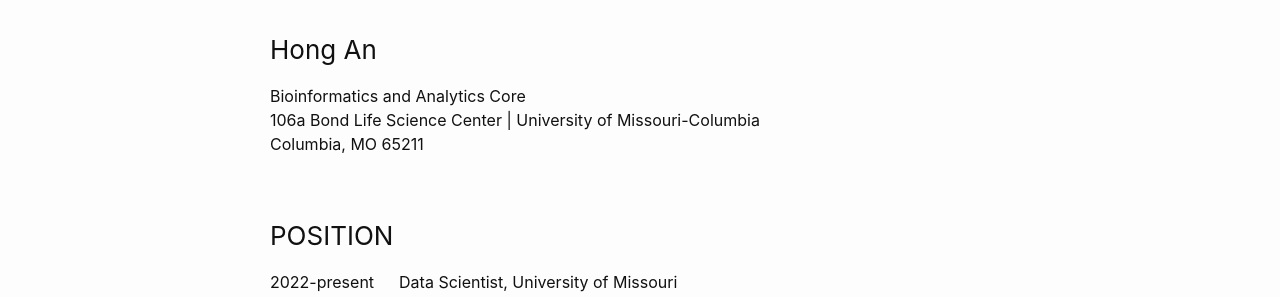
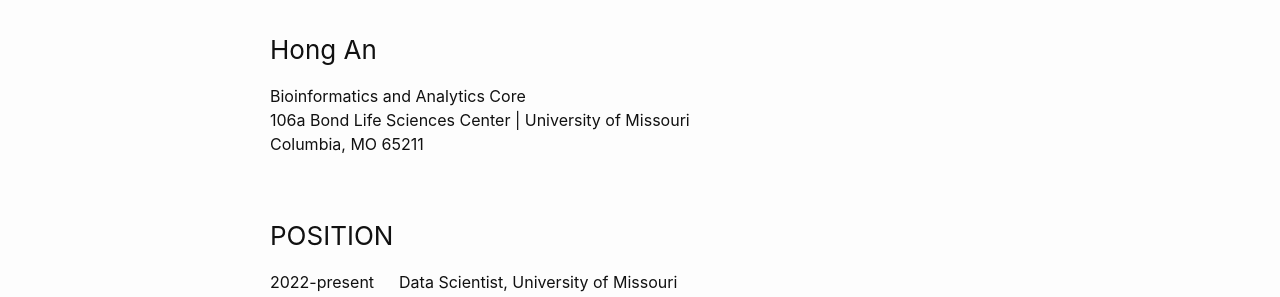
Before and after one commit to anhong11/anhong11.github.io, a Jekyll site: the page built from About.md, in a window 1280 px wide. Shown: the part 170-467 px from the top of the page. Built offline with Jekyll 4.4.1, drawn with Linux system fonts in a browser that asks for light colours.

Commit message:
Update About.md

```diff
--- a/About.md
+++ b/About.md
@@ -6,11 +6,11 @@ permalink: /About/
 
 ### Hong An
 Bioinformatics and Analytics Core
-106a Bond Life Science Center | University of Missouri-Columbia
+106a Bond Life Sciences Center | University of Missouri
 Columbia, MO 65211
 
 ### POSITION
-2022-present &emsp; Data Scientist, University of Missouri
+2022-present &emsp;  Data Scientist, University of Missouri
 2019-2022	&emsp;&emsp; Research Scientist, University of Missouri, Advisor: J. Chris Pires
 2017-2019	&emsp;&emsp; Postdoctoral Fellow, University of Missouri, Advisor: J. Chris Pires
 
```
